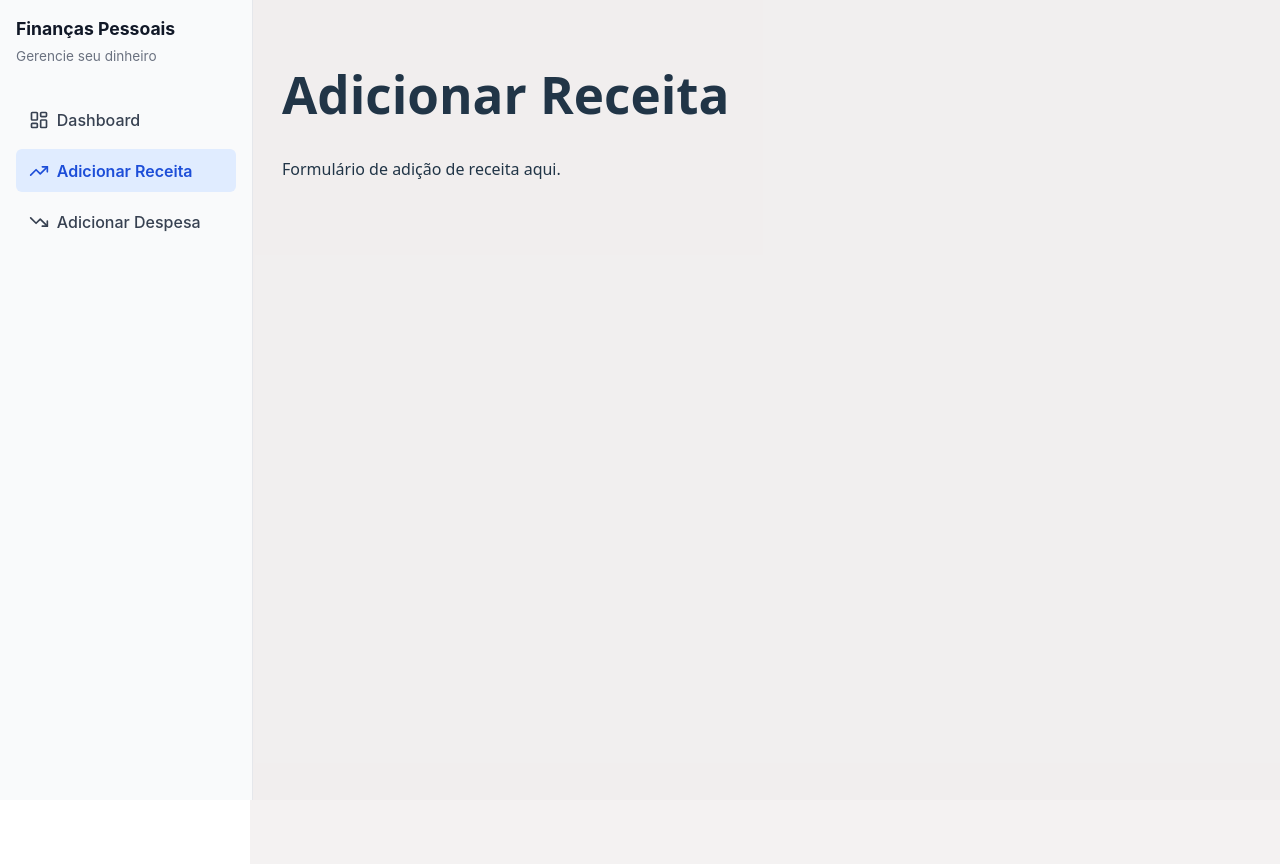
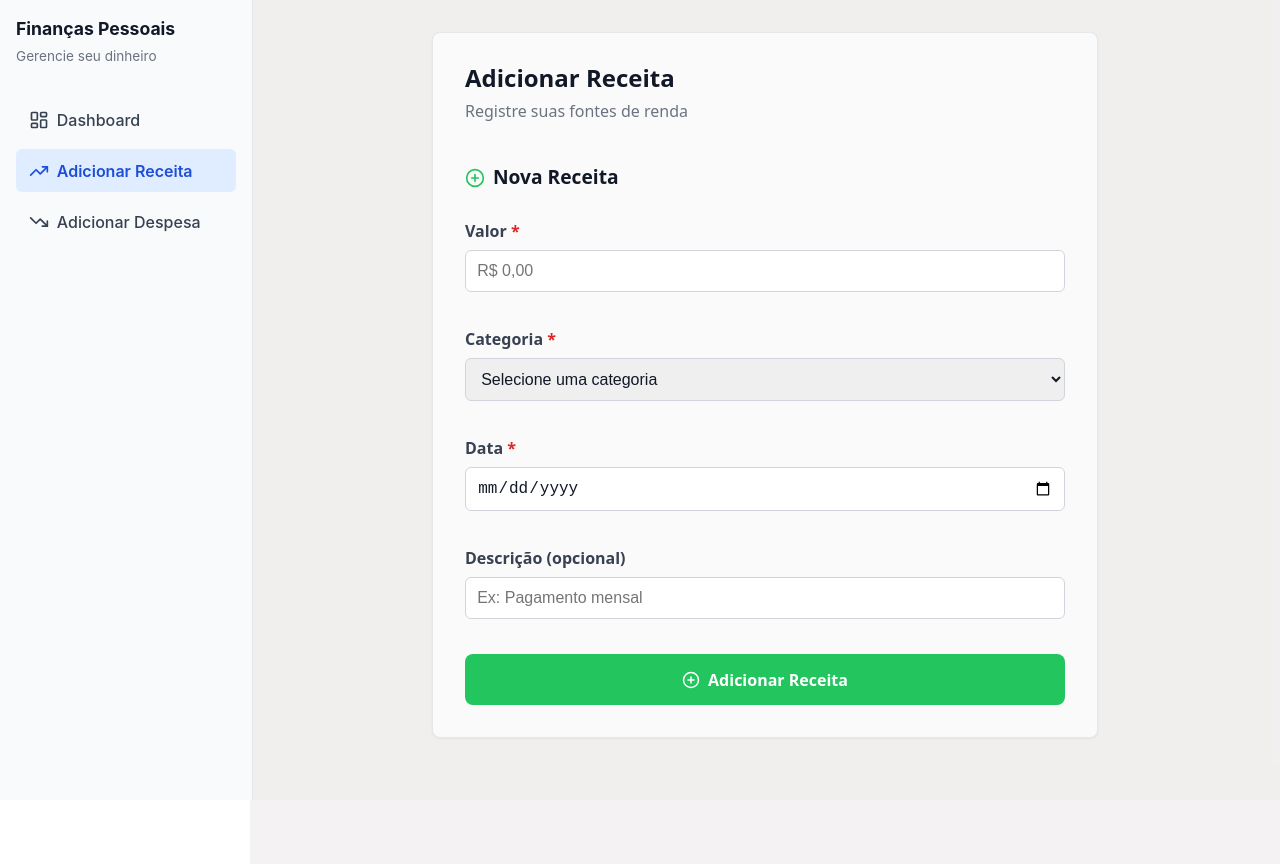
Before and after one commit to cazarimh/MC656, a React (Vite) app in the folder frontend/: page /add-income in a window 1280 px wide. Built offline with nearby package versions, Linux system fonts and the light colour scheme.

Commit message:
Adicionando formulários das rotas Adicionar Receita e Adicionar Despesa

```diff
--- a/frontend/src/App.css
+++ b/frontend/src/App.css
@@ -30,13 +30,13 @@ body,
 .dashboard-header h1 {
   margin: 0;
   color: #000000ff;
-  font-size: 1.6rem;
-  margin-bottom: 0.5rem;
+  font-size: 2rem;
+  margin-bottom: 1rem;
 }
 .dashboard-header p {
   margin: 0;
   color: #6b7280;
-  font-size: 0.95rem;
+  font-size: 1.1rem;
 }
 .month {
   color: #6b7280;
@@ -64,7 +64,7 @@ body,
 }
 .metric-title {
   color: #6b7280;
-  font-size: 0.85rem;
+  font-size: 1rem;
   margin-bottom: 0.5rem;
 }
 .metric-amount {
@@ -146,7 +146,7 @@ body,
   font-weight: 700;
 }
 .pie-total {
-  font-size: 1rem;
+  font-size: 1.2rem;
   color: #111827;
 }
 
--- /dev/null
+++ b/frontend/src/components/addExpense.css
@@ -0,0 +1,103 @@
+.add-expense-container {
+  max-width: 700px;
+  margin: 0 auto;
+  padding: 2rem;
+  font-family: Inter, sans-serif;
+}
+
+.add-expense-header {
+  text-align: center;
+  margin-bottom: 2rem;
+}
+
+.add-expense-header h1 {
+  font-size: 1.8rem;
+  color: #111827;
+  margin-bottom: 0.25rem;
+}
+
+.add-expense-header p {
+  color: #6b7280;
+  font-size: 1rem;
+}
+
+.expense-form {
+  background: #ffffff;
+  border: 1px solid #e5e7eb;
+  border-radius: 10px;
+  box-shadow: 0 2px 6px rgba(0, 0, 0, 0.05);
+  padding: 2rem;
+}
+
+.expense-form h2 {
+  display: flex;
+  align-items: center;
+  color: #111827;
+  font-size: 1.2rem;
+  margin-bottom: 1.5rem;
+}
+
+.expense-title {
+  display: flex;
+  align-items: center;
+  gap: 0.5rem;
+  color: #111827;
+  font-size: 1.2rem;
+  margin-bottom: 0.5rem;
+}
+
+.expense-title .title-icon {
+  color: #dc2626;
+}
+
+.form-group {
+  display: flex;
+  flex-direction: column;
+  margin-bottom: 1rem;
+}
+
+.form-group label {
+  font-weight: 600;
+  color: #374151;
+  margin-bottom: 0.4rem;
+}
+
+.form-group label span {
+  color: #dc2626;
+}
+
+input,
+select {
+  padding: 0.7rem;
+  border: 1px solid #d1d5db;
+  border-radius: 6px;
+  font-size: 0.95rem;
+  outline: none;
+  transition: border-color 0.2s;
+}
+
+input:focus,
+select:focus {
+  border-color: #dc2626;
+}
+
+.submit-button-expense {
+  display: flex;
+  align-items: center;
+  justify-content: center;
+  background: #dc2626;
+  color: white;
+  font-weight: 600;
+  border: none;
+  border-radius: 6px;
+  padding: 0.8rem 1.2rem;
+  font-size: 1rem;
+  cursor: pointer;
+  margin-top: 1rem;
+  width: 100%;
+  transition: background 0.2s;
+}
+
+.submit-button-expense:hover {
+  background: #b91c1c;
+}
--- a/frontend/src/components/addExpense.jsx
+++ b/frontend/src/components/addExpense.jsx
@@ -1,10 +1,109 @@
-import React from "react";
+// src/components/addExpense.jsx
+import React, { useState } from "react";
+import { MinusCircle } from "lucide-react";
+import "./addExpense.css";
 
 export default function AddExpense() {
+  const [formData, setFormData] = useState({
+    value: "",
+    category: "",
+    date: "",
+    description: "",
+  });
+
+  const handleChange = (e) => {
+    const { name, value } = e.target;
+    setFormData((prev) => ({ ...prev, [name]: value }));
+  };
+
+  const handleSubmit = (e) => {
+    e.preventDefault();
+    console.log("Nova Despesa:", formData);
+    alert("Despesa adicionada com sucesso!");
+  };
+
   return (
-    <div>
-      <h1>Adicionar Despesa</h1>
-      <p>Formulário de adição de despesa aqui.</p>
+    <div className="add-expense-container">
+      <header className="add-expense-header">
+        <h1>Adicionar Despesa</h1>
+        <p>Registre seus gastos e despesas</p>
+      </header>
+
+      <form className="expense-form" onSubmit={handleSubmit}>
+        <h2 className="expense-title">
+          <MinusCircle size={20} className="title-icon" />
+          Nova Despesa
+        </h2>
+
+        <div className="form-group">
+          <label htmlFor="value">
+            Valor <span>*</span>
+          </label>
+          <input
+            id="value"
+            name="value"
+            type="number"
+            placeholder="R$ 0,00"
+            value={formData.value}
+            onChange={handleChange}
+            required
+          />
+        </div>
+
+        <div className="form-group">
+          <label htmlFor="category">
+            Categoria <span>*</span>
+          </label>
+          <select
+            id="category"
+            name="category"
+            value={formData.category}
+            onChange={handleChange}
+            required
+          >
+            <option value="">Selecione uma categoria</option>
+            <option value="moradia">Moradia</option>
+            <option value="alimentacao">Alimentação</option>
+            <option value="transporte">Transporte</option>
+            <option value="entretenimento">Entretenimento</option>
+            <option value="utilidades">Utilidades</option>
+            <option value="saude">Saúde</option>
+            <option value="educacao">Educação</option>
+            <option value="outros">Outros</option>
+          </select>
+        </div>
+
+        <div className="form-group">
+          <label htmlFor="date">
+            Data <span>*</span>
+          </label>
+          <input
+            id="date"
+            name="date"
+            type="date"
+            value={formData.date}
+            onChange={handleChange}
+            required
+          />
+        </div>
+
+        <div className="form-group">
+          <label htmlFor="description">Descrição (opcional)</label>
+          <input
+            id="description"
+            name="description"
+            type="text"
+            placeholder="Ex: Compras no supermercado"
+            value={formData.description}
+            onChange={handleChange}
+          />
+        </div>
+
+        <button type="submit" className="submit-button-expense">
+          <MinusCircle size={18} style={{ marginRight: 8 }} />
+          Adicionar Despesa
+        </button>
+      </form>
     </div>
   );
 }
--- /dev/null
+++ b/frontend/src/components/addIncome.css
@@ -0,0 +1,108 @@
+.add-income-container {
+  max-width: 600px;
+  margin: 0 auto;
+  background: #fafafa;
+  border: 1px solid #e5e7eb;
+  border-radius: 8px;
+  padding: 2rem;
+  box-shadow: 0 1px 3px rgba(0, 0, 0, 0.05);
+}
+
+.add-income-header {
+  margin-bottom: 1.5rem;
+}
+
+.add-income-header h1 {
+  margin: 0;
+  font-size: 1.5rem;
+  color: #111827;
+}
+
+.add-income-header p {
+  color: #6b7280;
+  margin: 0.5rem 0 0 0;
+}
+
+/* Estilos do formulário */
+.income-form {
+  display: flex;
+  flex-direction: column;
+  gap: 1.2rem;
+}
+
+.income-form h2 {
+  display: flex;
+  align-items: center;
+  gap: 0.5rem;
+  color: #111827;
+  font-size: 1.2rem;
+  margin-bottom: 0.5rem;
+}
+
+.income-title {
+  display: flex;
+  align-items: center;
+  gap: 0.5rem;
+  color: #111827;
+  font-size: 1.2rem;
+  margin-bottom: 0.5rem;
+}
+
+.income-title .title-icon {
+  color: #22c55e; /* verde */
+}
+
+.form-group {
+  display: flex;
+  flex-direction: column;
+}
+
+.form-group label {
+  font-weight: 600;
+  color: #374151;
+  margin-bottom: 0.4rem;
+}
+
+.form-group label span {
+  color: #dc2626;
+}
+
+.form-group input,
+.form-group select {
+  padding: 0.7rem;
+  border: 1px solid #d1d5db;
+  border-radius: 6px;
+  font-size: 1rem;
+  color: #111827;
+}
+
+.form-group input:focus,
+.form-group select:focus {
+  outline: none;
+  border-color: #22c55e; /* verde */
+  box-shadow: 0 0 0 2px rgba(34, 197, 94, 0.2);
+}
+
+.submit-button {
+  width: 100%;
+  background-color: #22c55e;
+  color: #ffffff;
+  padding: 0.9rem;
+  font-size: 1rem;
+  font-weight: 600;
+  border: none;
+  border-radius: 8px;
+  cursor: pointer;
+  display: flex;
+  align-items: center;
+  justify-content: center;
+  transition: background 0.2s ease-in-out;
+}
+
+.submit-button:hover {
+  background-color: #16a34a;
+}
+
+.submit-button svg {
+  margin-right: 8px;
+}
--- a/frontend/src/components/addIncome.jsx
+++ b/frontend/src/components/addIncome.jsx
@@ -1,10 +1,106 @@
-import React from "react";
+// src/components/addIncome.jsx
+import React, { useState } from "react";
+import { PlusCircle } from "lucide-react";
+import "./addIncome.css";
 
 export default function AddIncome() {
+  const [formData, setFormData] = useState({
+    value: "",
+    category: "",
+    date: "",
+    description: "",
+  });
+
+  const handleChange = (e) => {
+    const { name, value } = e.target;
+    setFormData((prev) => ({ ...prev, [name]: value }));
+  };
+
+  const handleSubmit = (e) => {
+    e.preventDefault();
+    console.log("Nova Receita:", formData);
+    alert("Receita adicionada com sucesso!");
+    // Aqui depois você vai enviar para o backend
+  };
+
   return (
-    <div>
-      <h1>Adicionar Receita</h1>
-      <p>Formulário de adição de receita aqui.</p>
+    <div className="add-income-container">
+      <header className="add-income-header">
+        <h1>Adicionar Receita</h1>
+        <p>Registre suas fontes de renda</p>
+      </header>
+
+      <form className="income-form" onSubmit={handleSubmit}>
+        <h2 className="income-title">
+          <PlusCircle size={20} className="title-icon" />
+          Nova Receita
+        </h2>
+
+        <div className="form-group">
+          <label htmlFor="value">
+            Valor <span>*</span>
+          </label>
+          <input
+            id="value"
+            name="value"
+            type="number"
+            placeholder="R$ 0,00"
+            value={formData.value}
+            onChange={handleChange}
+            required
+          />
+        </div>
+
+        <div className="form-group">
+          <label htmlFor="category">
+            Categoria <span>*</span>
+          </label>
+          <select
+            id="category"
+            name="category"
+            value={formData.category}
+            onChange={handleChange}
+            required
+          >
+            <option value="">Selecione uma categoria</option>
+            <option value="salario">Salário</option>
+            <option value="freelance">Freelance</option>
+            <option value="investimentos">Investimentos</option>
+            <option value="outros">Outros</option>
+          </select>
+        </div>
+
+        <div className="form-group">
+          <label htmlFor="date">
+            Data <span>*</span>
+          </label>
+          <input
+            id="date"
+            name="date"
+            type="date"
+            value={formData.date}
+            onChange={handleChange}
+            required
+          />
+        </div>
+
+        <div className="form-group">
+          <label htmlFor="description">Descrição (opcional)</label>
+          <input
+            id="description"
+            name="description"
+            type="text"
+            placeholder="Ex: Pagamento mensal"
+            value={formData.description}
+            onChange={handleChange}
+          />
+        </div>
+
+        <button type="submit" className="submit-button">
+          <PlusCircle size={18} style={{ marginRight: 8 }} />
+          Adicionar Receita
+        </button>
+      </form>
     </div>
   );
 }
--- a/frontend/src/components/home.jsx
+++ b/frontend/src/components/home.jsx
@@ -30,7 +30,7 @@ export default function Home() {
     <div className="dashboard">
       <header className="dashboard-header">
         <div>
-          <h1>Página Princial</h1>
+          <h1>Página Principal</h1>
           <p>Acompanhe suas receitas e despesas</p>
         </div>
         <div className="month">
```
